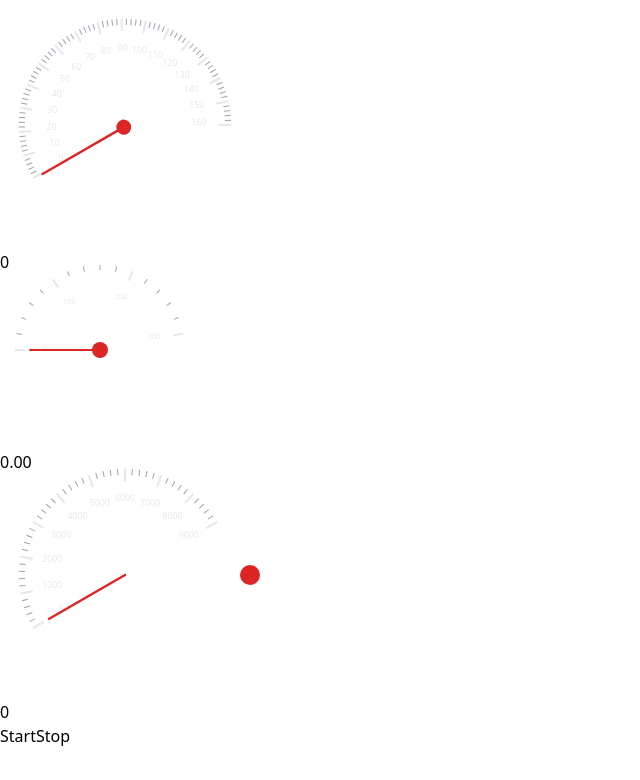
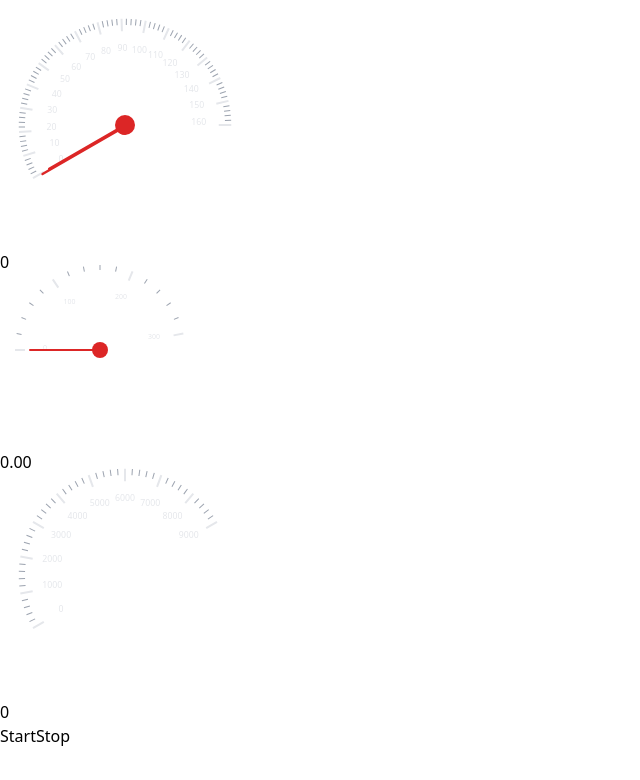
Before and after one commit to ej020586/gauges, a React (Vite) app: page / in a window 1280 px wide. Shown: the top 780 px of the page, without its empty margins (0-640 px from the left). Built offline with nearby package versions, Linux system fonts and the light colour scheme.

Commit message:
udpate tachometer

```diff
--- a/src/components/AppDev.tsx
+++ b/src/components/AppDev.tsx
@@ -1,10 +1,7 @@
-import React, { useEffect, useState } from "react";
+import React from "react";
 import Speedometer from "./Speedometer";
 import Tachometer from "./Tachometer";
-import { useEngineRev } from "../hooks/useEngineRev";
-import { isDev } from "../config";
 import TemperatureGauge from "./TemperatureGague";
-import { initializeGameInterface } from "../beam";
 import { useSimulateGameData } from "../store/useSimulateGameData";
 import useGameData from "../store/useGameData";
 
@@ -12,11 +9,6 @@ function AppDev() {
   const { start, stop } = useSimulateGameData();
 
   useGameData();
-
-  useEffect(() => {
-    // initialize game data
-    initializeGameInterface();
-  }, []);
 
   return (
     <div className="min-h-screen bg-gray-900">
--- /dev/null
+++ b/src/components/RadialGauge/GaugeBackground.tsx
@@ -0,0 +1,69 @@
+import React, { memo, useMemo } from "react";
+
+interface GaugeBackgroundProps {
+  size: number;
+  dimensions: {
+    radius: number;
+    centerX: number;
+    centerY: number;
+    tickLength: number;
+  };
+  majorTicks: { angle: number; value: number }[];
+  minorTicks: { angle: number }[];
+  majorTickCount: number;
+}
+
+const GaugeBackground: React.FC<GaugeBackgroundProps> = memo(
+  ({ size, dimensions, majorTicks, minorTicks }) => {
+    return (
+      <svg width={size} height={size} style={{ overflow: "visible" }}>
+        {majorTicks.map((tick, index) => {
+          const textRotate = -Number(tick.angle).toFixed(2);
+          const textY = dimensions.radius * 0.15 + dimensions.tickLength + 20;
+          return (
+            <g
+              key={`major-${index}`}
+              transform={`rotate(${tick.angle} ${dimensions.centerX} ${dimensions.radius})`}
+            >
+              <line
+                x1={dimensions.centerX}
+                y1={dimensions.radius * 0.15}
+                x2={dimensions.centerX}
+                y2={dimensions.radius * 0.15 + dimensions.tickLength}
+                stroke="#E5E7EB"
+                strokeWidth={2}
+              />
+              <text
+                x={dimensions.centerX}
+                y={textY}
+                fill="#E5E7EB"
+                fontSize={size * 0.035}
+                textAnchor="middle"
+                transform={`rotate(${textRotate} ${dimensions.centerX} ${textY})`}
+              >
+                {Math.round(tick.value)}
+              </text>
+            </g>
+          );
+        })}
+        {minorTicks.map((tick, index) => (
+          <g
+            key={`minor-${index}`}
+            transform={`rotate(${tick.angle} ${dimensions.centerX} ${dimensions.radius})`}
+          >
+            <line
+              x1={dimensions.centerX}
+              y1={dimensions.radius * 0.15}
+              x2={dimensions.centerX}
+              y2={dimensions.radius * 0.15 + dimensions.tickLength * 0.5}
+              stroke="#9CA3AF"
+              strokeWidth={1}
+            />
+          </g>
+        ))}
+      </svg>
+    );
+  }
+);
+
+export default GaugeBackground;
--- /dev/null
+++ b/src/components/RadialGauge/GaugeNeedle.tsx
@@ -0,0 +1,65 @@
+import React, { memo } from "react";
+import { motion } from "motion/react";
+import { useNeedleAnimation } from "../../hooks/useNeedleAnimation";
+
+interface GaugeNeedleProps {
+  size: number;
+  angle: number;
+  centerX: number;
+}
+
+const NeedleCap = memo(
+  ({ size, centerX }: { size: number; centerX: number }) => (
+    <circle r={size * 0.04} fill="#DC2626" cx={centerX} />
+  )
+);
+
+const Needle = memo(({ size, angle }: { size: number; angle: number }) => {
+  const controls = useNeedleAnimation(angle);
+
+  return (
+    <motion.g
+      animate={controls}
+      style={{
+        originX: 0,
+        originY: 1,
+      }}
+    >
+      <line
+        x1={0}
+        y1={0}
+        x2={0}
+        y2={-size * 0.35}
+        stroke="#DC2626"
+        strokeWidth={size * 0.01}
+        strokeLinecap="round"
+      />
+    </motion.g>
+  );
+});
+
+const GaugeNeedle: React.FC<GaugeNeedleProps> = memo(
+  ({ size, angle, centerX }) => {
+    console.log("centerX : ", centerX);
+    console.log("angle : ", angle);
+    return (
+      <svg
+        width={size}
+        height={size}
+        style={{
+          position: "absolute",
+          top: 0,
+          left: 0,
+          pointerEvents: "none", // if you want to ignore mouse events on the needle layer
+        }}
+      >
+        <g transform={`translate(${centerX} ${centerX})`}>
+          <Needle size={size} angle={angle} />
+          <NeedleCap size={size} centerX={0} />
+        </g>
+      </svg>
+    );
+  }
+);
+
+export default GaugeNeedle;
--- /dev/null
+++ b/src/components/RadialGauge/RadialGauge.tsx
@@ -0,0 +1,92 @@
+import React, { memo, useEffect, useMemo } from "react";
+import { useGauge } from "../../hooks/useGauge";
+import GaugeBackground from "./GaugeBackground";
+import GaugeNeedle from "./GaugeNeedle";
+
+interface RadialGaugeProps {
+  value: number;
+  minValue: number;
+  maxValue: number;
+  size?: number;
+  startAngle?: number;
+  endAngle?: number;
+  majorTickCount?: number;
+  className?: string;
+  showText?: boolean;
+}
+
+const RadialGauge: React.FC<RadialGaugeProps> = ({
+  value,
+  minValue,
+  maxValue,
+  size = 400,
+  startAngle = -120,
+  endAngle = 120,
+  majorTickCount = 12,
+  className = "",
+  showText = true,
+}) => {
+  const { generateTicks, setValue, angle, ...gauge } = useGauge(value, {
+    minValue,
+    maxValue,
+    startAngle,
+    endAngle,
+  });
+
+  const dimensions = useMemo(
+    () => ({
+      radius: size / 2,
+      centerX: size / 2,
+      tickLength: size * 0.05,
+    }),
+    [size]
+  );
+
+  const { majorTicks, minorTicks } = useMemo(
+    () => generateTicks(majorTickCount, 4),
+    [generateTicks, majorTickCount]
+  );
+
+  const gaugeBackgroundDimensions = useMemo(
+    () => ({
+      radius: dimensions.radius,
+      centerX: dimensions.centerX,
+      tickLength: dimensions.tickLength,
+      centerY: dimensions.radius,
+    }),
+    [dimensions]
+  );
+
+  useEffect(() => {
+    setValue(value);
+  }, [value, setValue]);
+
+  return (
+    <div
+      style={{ width: size, height: size }}
+      className={`relative ${className}`}
+    >
+      {/* Render the static background */}
+      <GaugeBackground
+        size={size}
+        dimensions={gaugeBackgroundDimensions}
+        majorTicks={majorTicks}
+        minorTicks={minorTicks}
+        majorTickCount={majorTickCount}
+      />
+      {/* Overlay the dynamic needle */}
+      <GaugeNeedle size={size} angle={angle} centerX={dimensions.centerX} />
+      {showText && (
+        <div className="absolute bottom-0 left-1/2 -translate-x-1/2">
+          <div className="bg-black px-4 py-2">
+            <span className="font-mono text-2xl text-white tabular-nums">
+              {value.toFixed(2)}
+            </span>
+          </div>
+        </div>
+      )}
+    </div>
+  );
+};
+
+export default memo(RadialGauge);
--- a/src/components/Tachometer.tsx
+++ b/src/components/Tachometer.tsx
@@ -1,5 +1,5 @@
-import React, { memo } from "react";
-import RadialGauge from "./RadialGauge";
+import React, { memo, useEffect } from "react";
+import RadialGauge from "./RadialGauge/RadialGauge";
 import RadialGaugeMotionAPI from "./RadialGaugeMotionAPI";
 import useStore from "../store";
 import { useGameDataStore } from "../store/useGameData";
--- /dev/null
+++ b/src/hooks/useNeedleAnimation.ts
@@ -0,0 +1,20 @@
+import { useEffect } from "react";
+import { useAnimation } from "motion/react";
+
+export const useNeedleAnimation = (angle: number) => {
+  const controls = useAnimation();
+
+  useEffect(() => {
+    controls.start({
+      rotate: angle,
+      transition: {
+        type: "spring",
+        stiffness: 100,
+        damping: 15,
+        mass: 0.5,
+      },
+    });
+  }, [angle, controls]);
+
+  return controls;
+};
--- a/src/store/useSimulateGameData.ts
+++ b/src/store/useSimulateGameData.ts
@@ -2,8 +2,7 @@
 // this is used to test the gauges and ensure they are working correctly.
 
 import { useEffect, useCallback, useState, useRef } from "react";
-import { useGameDataStore } from "./useGameData";
-import { GameData, SETUP_EVENT, UPDATE_DATA_EVENT } from "../beam";
+import { GameData } from "../beam";
 
 interface ElectricsLimits {
   rpmTacho: { min: number; max: number; maxChange: number };
@@ -67,7 +66,7 @@ const generateMockData = (lastValues: GameData) => {
 };
 
 export const useSimulateGameData = () => {
-  const [rate, setRate] = useState(50); // Update rate in milliseconds
+  const [rate, setRate] = useState(33); // Update rate in milliseconds
   const [isRunning, setIsRunning] = useState(false);
   const timeoutRef = useRef<number>();
   const lastValuesRef = useRef<GameData>({
```
Also changed, not shown: src/components/_RadialGauge.tsx (renamed from src/components/RadialGauge.tsx, +5 -3 lines).
